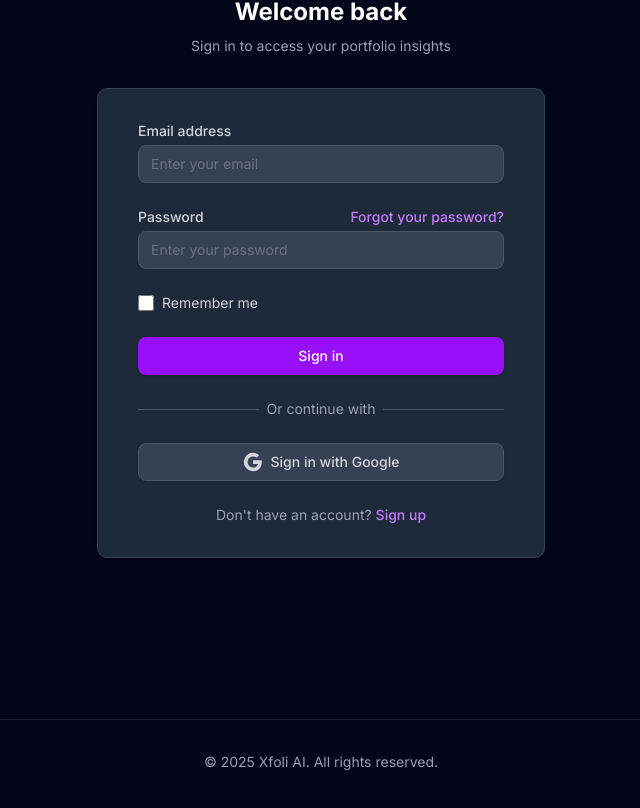
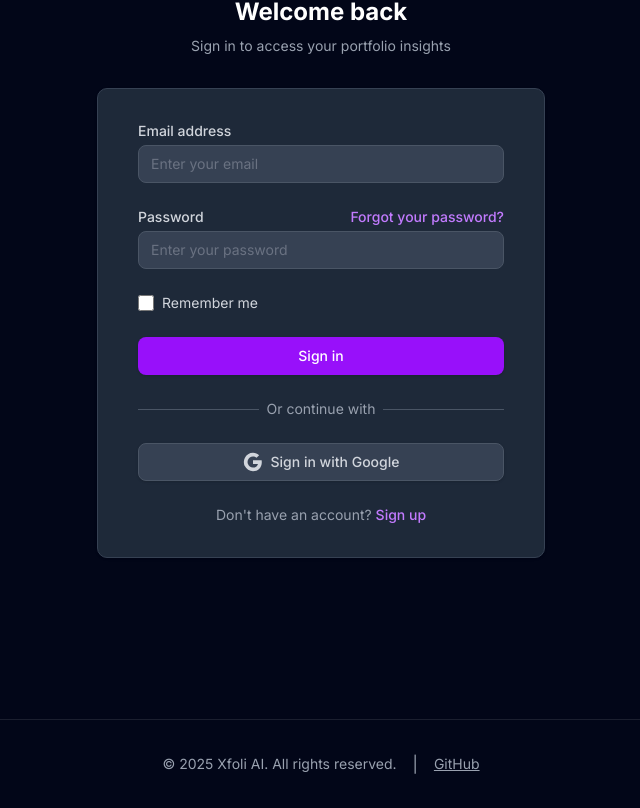
Before and after one commit to Balaji-30/XFoli-AI, a Next.js app in the folder frontend/: page /signin in a window 1280 px wide. Shown: the part 210-1018 px from the top of the page, without its empty margins (319-959 px from the left). Built offline with nearby package versions, Linux system fonts and the light colour scheme; no server answers.

Commit message:
Updated github link

```diff
--- a/frontend/app/(auth)/signin/layout.tsx
+++ b/frontend/app/(auth)/signin/layout.tsx
@@ -47,9 +47,20 @@ export default async function MarketingLayout({
         <footer >
           <div className="container mx-auto px-4 py-8">
             <div className="mt-8 border-t pt-8 text-center">
-              <p className="text-sm text-gray-500 dark:text-gray-400">
-                &copy; <Timestamp /> Xfoli AI. All rights reserved.
-              </p>
+              <div className="flex items-center justify-center gap-4">
+                <p className="text-sm text-gray-500 dark:text-gray-400">
+                  &copy; <Timestamp /> Xfoli AI. All rights reserved.
+                </p>
+                <span className="hidden md:inline text-gray-400">|</span>
+                <a
+                  href="https://github.com/Balaji-30/XFoli-AI"
+                  target="_blank"
+                  rel="noopener noreferrer"
+                  className="text-sm text-gray-600 dark:text-gray-400 hover:text-purple-600 underline"
+                >
+                  GitHub
+                </a>
+              </div>
             </div>
           </div>
         </footer>
--- a/frontend/app/(auth)/signup/layout.tsx
+++ b/frontend/app/(auth)/signup/layout.tsx
@@ -47,9 +47,20 @@ export default async function MarketingLayout({
         <footer >
           <div className="container mx-auto px-4 py-8">
             <div className="mt-8 border-t pt-8 text-center">
-              <p className="text-sm text-gray-500 dark:text-gray-400">
-                &copy; <Timestamp /> Xfoli AI. All rights reserved.
-              </p>
+              <div className="flex items-center justify-center gap-4">
+                <p className="text-sm text-gray-500 dark:text-gray-400">
+                  &copy; <Timestamp /> Xfoli AI. All rights reserved.
+                </p>
+                <span className="hidden md:inline text-gray-400">|</span>
+                <a
+                  href="https://github.com/Balaji-30/XFoli-AI"
+                  target="_blank"
+                  rel="noopener noreferrer"
+                  className="text-sm text-gray-600 dark:text-gray-400 hover:text-purple-600 underline"
+                >
+                  GitHub
+                </a>
+              </div>
             </div>
           </div>
         </footer>
--- a/frontend/app/(marketing)/layout.tsx
+++ b/frontend/app/(marketing)/layout.tsx
@@ -88,7 +88,7 @@ export default async function MarketingLayout({
                   </li>
                   <li>
                     <a
-                      href="https://github.com/yourusername/mode"
+                      href="https://github.com/Balaji-30/XFoli-AI"
                       target="_blank"
                       rel="noopener noreferrer"
                       className="text-sm text-gray-600 dark:text-gray-400 hover:text-purple-600"
--- a/frontend/app/dashboard/layout.tsx
+++ b/frontend/app/dashboard/layout.tsx
@@ -440,12 +440,23 @@ export default function DashboardLayout({ children }: DashboardLayoutProps) {
         {/* Footer */}
         <footer className="border-t border-border bg-card flex-shrink-0">
           <div className="px-4 py-3 text-center">
-            <p className="text-xs text-muted-foreground">
-              <Link href="/disclaimer" className="hover:text-foreground underline">
-                ⚠️ Important Disclaimer
-              </Link>
-              {" - Not financial advice. For educational purposes only."}
-            </p>
+            <div className="flex items-center justify-center gap-4 text-xs text-muted-foreground">
+              <p>
+                <Link href="/disclaimer" className="hover:text-foreground underline">
+                  ⚠️ Important Disclaimer
+                </Link>
+                {" - Not financial advice. For educational purposes only."}
+              </p>
+              <span className="hidden md:inline text-muted-foreground">|</span>
+              <a
+                href="https://github.com/Balaji-30/XFoli-AI"
+                target="_blank"
+                rel="noopener noreferrer"
+                className="hover:text-foreground underline"
+              >
+                GitHub
+              </a>
+            </div>
           </div>
         </footer>
       </main>
```
